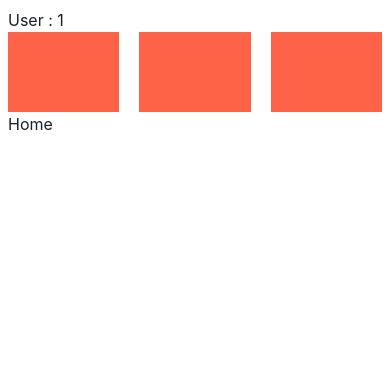
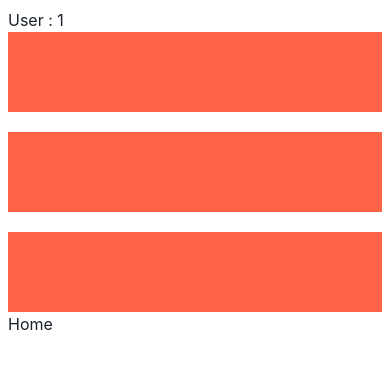
Before and after one commit to clinton-mwachia/react-query-template, a React (Vite) app: page /users/1 in a window 390 px wide. Shown: the top 368 px of the page. Built offline with nearby package versions, Linux system fonts and the light colour scheme; data requests are answered from the project's data file.

Commit message:
Update breakpoints

```diff
--- a/src/main.jsx
+++ b/src/main.jsx
@@ -8,6 +8,19 @@ import App from "./App.jsx";
 import User from "./components/user/User";
 import ErrorPage from "./components/errorPage/ErrorPage.jsx";
 import "./index.css";
+import { extendTheme } from "@chakra-ui/react";
+
+// Update the breakpoints as key-value pairs
+const breakpoints = {
+  sm: "300px",
+  md: "500px",
+  base: "700px",
+  xl: "1200px",
+  "2xl": "1536px",
+};
+
+// 3. Extend the theme
+const theme = extendTheme({ breakpoints });
 
 const router = createBrowserRouter([
   {
@@ -26,7 +39,7 @@ const queryClient = new QueryClient();
 ReactDOM.createRoot(document.getElementById("root")).render(
   <React.StrictMode>
     <QueryClientProvider client={queryClient}>
-      <ChakraProvider>
+      <ChakraProvider theme={theme}>
         <RouterProvider router={router} />
         <ReactQueryDevtools />
       </ChakraProvider>
```
